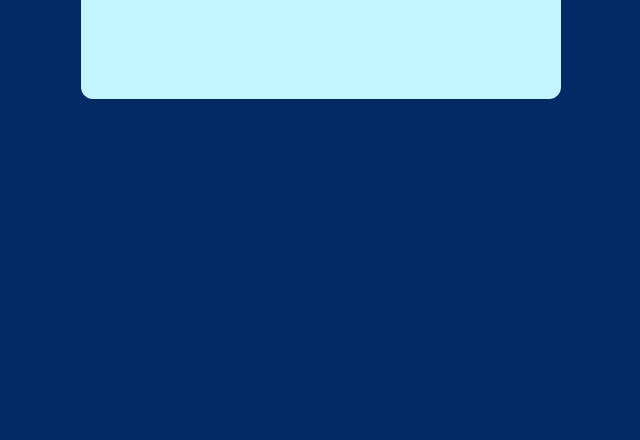
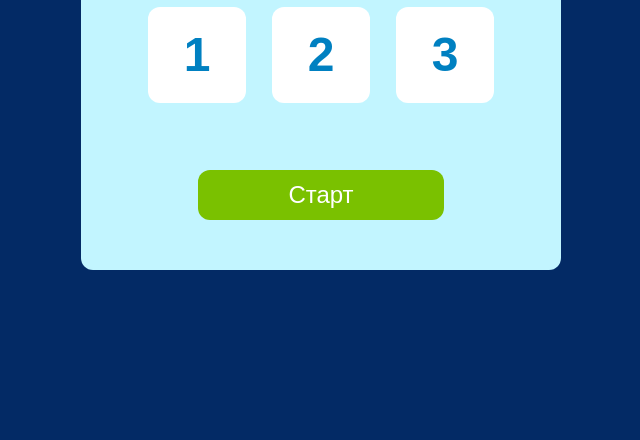
Before and after one commit to SSUHOY/devtools--game, a plain HTML site: page index.html in a window 1280 px wide. Shown: the part 360-800 px from the top of the page, without its empty margins (319-959 px from the left). Drawn offline with Linux system fonts and the light colour scheme.

Commit message:
Доработки верстки

```diff
--- a/index.html
+++ b/index.html
@@ -13,9 +13,9 @@
             <div class="difficult__values-container">
                 <h1 class="dif-header">Выбери сложность</h1>
                 <div class="difficult__values-form">
-                    <button class="difficult__values-buttons"><h1>1</h1></button>
-                    <button class="difficult__values-buttons"><h1>2</h1></button>
-                    <button class="difficult__values-buttons"><h1>3</h1></button>
+                    <button class="difficult__values-buttons"><h1 class="value">1</h1></button>
+                    <button class="difficult__values-buttons"><h1 class="value">2</h1></button>
+                    <button class="difficult__values-buttons"><h1 class="value">3</h1></button>
                 </div>
                 <div class="button-container">
                     <button class="start-button">Старт</button>
--- a/styles.scss
+++ b/styles.scss
@@ -1,15 +1,31 @@
 * {
     margin: 0px;
     padding: 0px;
+    border: 0;
+    outline: none;
+    box-sizing: border-box;
 }
 
 .center {
     padding-left: calc(50% - 600px);
     padding-right: calc(50% - 600px);
-  }
+}
 
 body {
     background-color: hsla(216, 96%, 20%, 0.992);
+    height: 100vh;
+    display: flex;
+    align-items: center;
+    justify-content: center;
+}
+
+.container {
+    display: flex;
+    justify-content: center;
+    width: 480px;
+    background-color: #C2F5FF;
+    height: 459px;
+    border-radius: 12px;
 }
 
 .difficult {
@@ -18,7 +34,7 @@ body {
         flex-direction: row;
         justify-content: center;
         gap: 26px;
-        margin-bottom: 67px;
+        padding-bottom: 67px;
     }
 
     &__items-block {
@@ -35,45 +51,37 @@ body {
         align-items: center;
         border-radius: 12px;
         background: #ffff;
-        font-weight: 400;
-        font-size: 48px;
-        line-height: 72px;
     }
 }
 
-
-
-.container {
-    display: flex;
-    justify-content: center;
-    width: 480px;
-    background-color: #C2F5FF;
-    height: 459px;
-    border-radius: 12px;
+.value {
+    font-size: 48px;
+    line-height: 72px;
+    color:#0080C1;
 }
 
-
 .dif-header {
-    width: 208px;
     color: #004980;
     font-size: 40px;
     line-height: 48px;
     text-align: center;
+    padding-top: 52px;
     margin-bottom: 48px;
     margin-left: 136px;
     margin-right: 136px;
+
 }
-
 
 .button-container {
     display: flex;
-   justify-content: center;
+    justify-content: center;
 }
+
 .start-button {
     width: 246px;
     height: 50px;
     border-radius: 12px;
- color: #ffff;
- font-size: 24px;
+    color: #ffff;
+    font-size: 24px;
     background-color: #7AC100;
 }
```
Also changed, not shown: styles.css, 1 other file.
